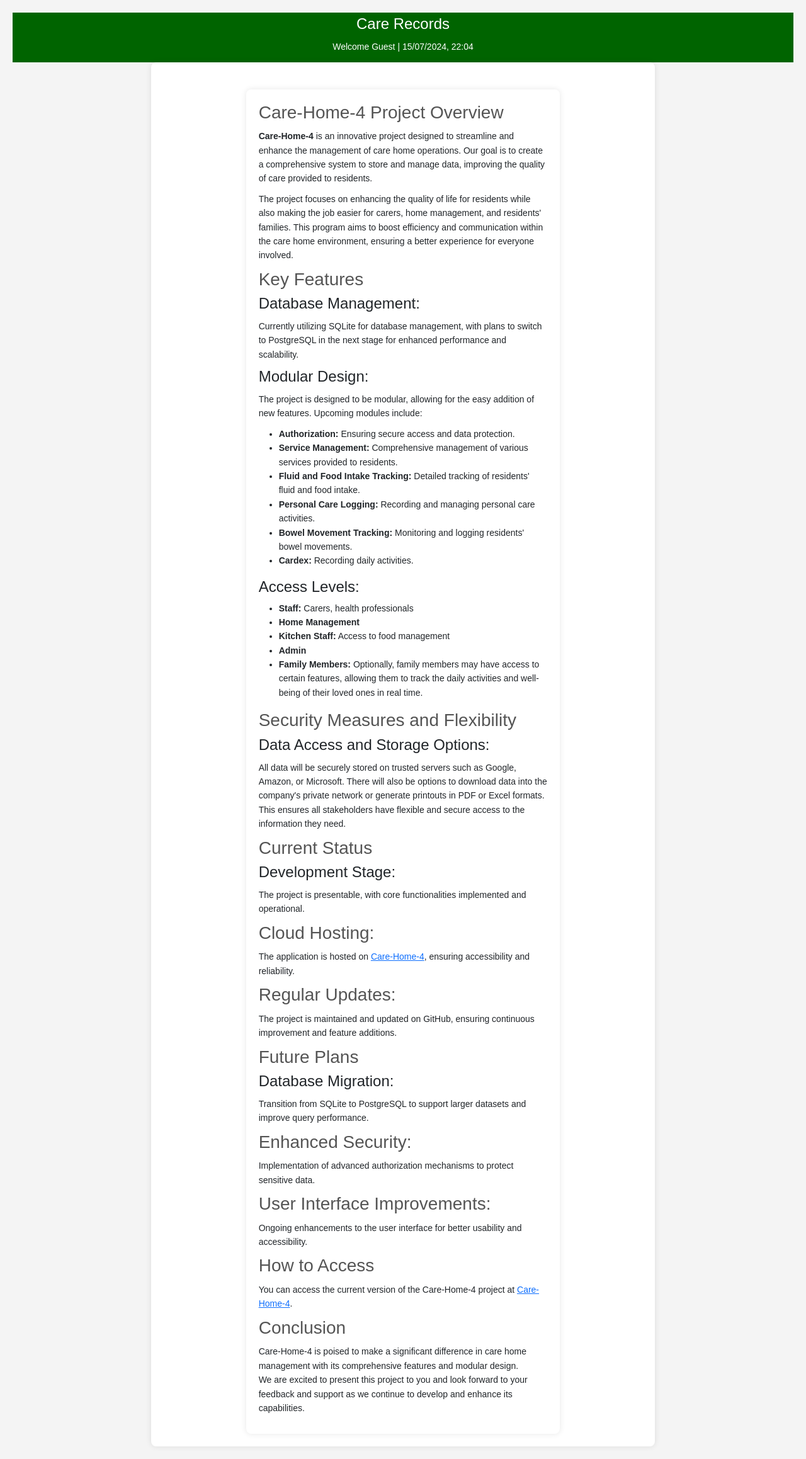
After one commit to PeterSIdo/carerecords, a Flask app: page /about_care_home in a window 1280 px wide. The commit adds this page. Shown: the whole page at 63% size. Run offline with Flask 3, Linux system fonts and the light colour scheme; some libraries are stand-ins or nearby versions.

Commit message:
About and Contact  added

```diff
--- a/app/main/routes.py
+++ b/app/main/routes.py
@@ -3,6 +3,14 @@ from app.main import bp
 from app.login.forms import LoginForm  # Import the LoginForm
 import sqlite3
 from app.login_check import login_required
+
+@bp.route('/about_care_home')
+def about_care_home():
+    return render_template('about_care_home.html')
+
+@bp.route('/contact_us')
+def contact_us():
+    return render_template('contact_us.html')
 
 @bp.route('/')
 def index():
--- /dev/null
+++ b/app/templates/about_care_home.html
@@ -0,0 +1,104 @@
+{% extends "base.html" %}
+
+{% block content %}
+
+<head>
+    <meta charset="UTF-8">
+    <meta name="viewport" content="width=device-width, initial-scale=1.0">
+    <title>Care-Home-4 Project Overview</title>
+    <style>
+        body {
+            font-family: Arial, sans-serif;
+            line-height: 1.6;
+            margin: 0;
+            padding: 20px;
+            background-color: #f4f4f4;
+            font-size: 14px;
+        }
+        .container {
+            max-width: 800px;
+            margin: auto;
+            background: #fff;
+            padding: 20px;
+            border-radius: 8px;
+            box-shadow: 0 0 10px rgba(0, 0, 0, 0.1);
+        }
+        h1 {
+            text-align: center;
+            color: #333;
+        }
+        h2, h3 {
+            color: #555;
+        }
+        p {
+            margin: 10px 0;
+        }
+    </style>
+</head>
+<body>
+    <div class="container">
+        <h3>Care-Home-4 Project Overview</h3>
+
+        <p><strong>Care-Home-4</strong> is an innovative project designed to streamline and enhance the management of care home operations. Our goal is to create a comprehensive system to store and manage data, improving the quality of care provided to residents.</p>
+        <p>The project focuses on enhancing the quality of life for residents while also making the job easier for carers, home management, and residents' families. This program aims to boost efficiency and communication within the care home environment, ensuring a better experience for everyone involved.</p>
+
+
+        <h3>Key Features</h3>
+        <h4>Database Management:</h4>
+        <p>Currently utilizing SQLite for database management, with plans to switch to PostgreSQL in the next stage for enhanced performance and scalability.</p>
+
+        <h4>Modular Design:</h4>
+        <p>The project is designed to be modular, allowing for the easy addition of new features. Upcoming modules include:</p>
+        <ul>
+            <li><strong>Authorization:</strong> Ensuring secure access and data protection.</li>
+            <li><strong>Service Management:</strong> Comprehensive management of various services provided to residents.</li>
+            <li><strong>Fluid and Food Intake Tracking:</strong> Detailed tracking of residents' fluid and food intake.</li>
+            <li><strong>Personal Care Logging:</strong> Recording and managing personal care activities.</li>
+            <li><strong>Bowel Movement Tracking:</strong> Monitoring and logging residents' bowel movements.</li>
+            <li><strong>Cardex:</strong> Recording daily activities.</li>
+        </ul>
+
+        <h4>Access Levels:</h4>
+        <ul>
+            <li><strong>Staff:</strong> Carers, health professionals</li>
+            <li><strong>Home Management</strong></li>
+            <li><strong>Kitchen Staff:</strong> Access to food management</li>
+            <li><strong>Admin</strong></li>
+            <li><strong>Family Members:</strong> Optionally, family members may have access to certain features, allowing them to track the daily activities and well-being of their loved ones in real time.</li>
+        </ul>
+
+        <h3>Security Measures and Flexibility</h3>
+        <h4>Data Access and Storage Options:</h4>
+        <p>All data will be securely stored on trusted servers such as Google, Amazon, or Microsoft. There will also be options to download data into the company's private network or generate printouts in PDF or Excel formats. This ensures all stakeholders have flexible and secure access to the information they need.</p>
+
+        <h3>Current Status</h3>
+        <h4>Development Stage:</h4>
+        <p>The project is presentable, with core functionalities implemented and operational.</p>
+
+        <h3>Cloud Hosting:</h3>
+        <p>The application is hosted on <a href="https://care-home.replit.app">Care-Home-4</a>, ensuring accessibility and reliability.</p>
+
+        <h3>Regular Updates:</h3>
+        <p>The project is maintained and updated on GitHub, ensuring continuous improvement and feature additions.</p>
+
+        <h3>Future Plans</h3>
+        <h4>Database Migration:</h4>
+        <p>Transition from SQLite to PostgreSQL to support larger datasets and improve query performance.</p>
+
+        <h3>Enhanced Security:</h3>
+        <p>Implementation of advanced authorization mechanisms to protect sensitive data.</p>
+
+        <h3>User Interface Improvements:</h3>
+        <p>Ongoing enhancements to the user interface for better usability and accessibility.</p>
+
+        <h3>How to Access</h3>
+        <p>You can access the current version of the Care-Home-4 project at <a href="https://care-home.replit.app">Care-Home-4</a>.</p>
+
+        <h3>Conclusion</h3>
+        <p>Care-Home-4 is poised to make a significant difference in care home management with its comprehensive features and modular design.<br>We are excited to present this project to you and look forward to your feedback and support as we continue to develop and enhance its capabilities.</p>
+    </div>
+</body>
+</html>
+
+
+{% endblock %}
--- a/app/templates/base.html
+++ b/app/templates/base.html
@@ -1,4 +1,3 @@
-<!-- c:/Users/Peter/Documents/Care-Home-4/app/templates/base.html -->
 <!DOCTYPE html>
 <html lang="en">
 <head>
@@ -40,6 +39,7 @@
         .header-buttons {
             display: flex;
             justify-content: center;
+            align-items: center; /* Center align items vertically */
             gap: 10px; /* Padding between buttons */
         }
         .header-buttons .btn {
@@ -89,7 +89,6 @@
         .test-version-info p {
             margin: 5px 0;
         }
-
 
         /* Button styling */
         button[type="submit"] {
@@ -163,29 +162,87 @@
             display: flex;
             justify-content: center;
         }
+
+        /* Dropdown menu styling */
+        .dropdown {
+            position: relative;
+            display: inline-block;
+        }
+
+        .dropdown-content {
+            display: none;
+            position: absolute;
+            background-color: #f9f9f9;
+            min-width: 160px;
+            box-shadow: 0px 8px 16px 0px rgba(0,0,0,0.2);
+            z-index: 1;
+        }
+
+        .dropdown-content a {
+            color: black;
+            padding: 12px 16px;
+            text-decoration: none;
+            display: block;
+            font-size: 10px;
+        }
+
+        .dropdown-content a:hover {
+            background-color: #f1f1f1;
+        }
+
+        .dropdown:hover .dropdown-content {
+            display: block;
+        }
+
+        .dropdown .dropbtn {
+            background-color: #006400;
+            color: white;
+            padding:1px 40px;
+            font-size: 14px;
+            border: none;
+            cursor: pointer;
+        }
+
+        .dropdown .dropbtn::before {
+            content: "\2630"; /* Unicode for three horizontal lines */
+            font-size: 20px;
+        }
     </style>
 </head>
 <body>
     <!-- Header -->
     <div class="header">
+        <div>
             <h4>Care Records</h4>
             <!-- Display the current user's name and the current time -->
             {% if session.logged_in %}
                 <p>Welcome {{ session.username }} | <span id="current-time"></span></p>
+            {% else %}
+                <p>Welcome Guest | <span id="current-time"></span></p>
+            {% endif %}
+        </div>
         <div class="header-buttons">
+            {% if session.logged_in %}
                 <button class="btn btn-secondary" onclick="history.back()">← Back</button>
-                <a href="{{ url_for('login.login') }}" class="btn btn-secondary">Back to Login</a>
+                <a href="{{ url_for('login.login') }}" class="btn btn-secondary">Login</a>
 
                 <!-- Back to Menu Button -->
                 {% if session.user_mode == 'c' %}
-                    <a href="{{ url_for('main.carer_menu') }}" class="btn btn-secondary">Back to Menu</a>
+                    <a href="{{ url_for('main.carer_menu') }}" class="btn btn-secondary">Input Menu</a>
                 {% endif %}
                 <!--Logout button-->
                 <a href="{{ url_for('main.logout') }}" class="btn btn-amber">Logout</a>
+
+                <!-- Dropdown Menu -->
+                <div class="dropdown">
+                    <button class="dropbtn"></button>
+                    <div class="dropdown-content">
+                        <a href="{{ url_for('main.about_care_home') }}">About Care-Home</a>
+                        <a href="{{ url_for('main.contact_us') }}">Contact Us</a>
                     </div>
-        {% else %}
-            <p>Welcome Guest | <span id="current-time"></span></p>
+                </div>
             {% endif %}
+        </div>
     </div>
     <div class="container">
         <div class="row">
```
Also changed, not shown: app/templates/base-old.html (deleted, +0 -79 lines), app/templates/contact_us.html (added, +53 -0 lines). Lines whose indentation alone changed are shown as unchanged.
